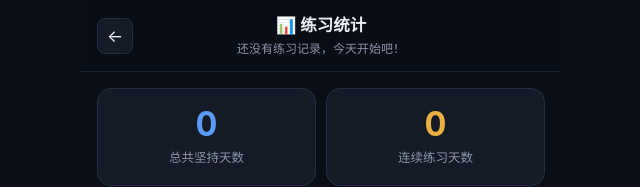
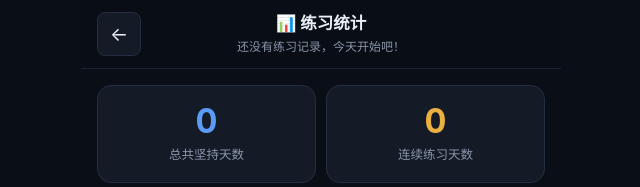
Before and after one commit to yesaiwen2008/shadow100, a website: page index.html in a window 1280 px wide. Both pictures are taken after a click on the button "📊 练习统计". Shown: the top 187 px of the page, without its empty margins (319-959 px from the left). Drawn offline with Linux system fonts and the light colour scheme.

Commit message:
fix: 顶栏返回/管理按钮加大至44px并适配刘海屏（v3.23）

```diff
--- a/css/style.css
+++ b/css/style.css
@@ -110,23 +110,23 @@ select:focus-visible,
   top: 0;
   z-index: 20;
   display: grid;
-  grid-template-columns: 40px 1fr 40px;
+  grid-template-columns: 44px 1fr auto;
   align-items: center;
   gap: var(--sp-2);
-  padding: 14px var(--sp-4);
+  padding: calc(env(safe-area-inset-top, 0px) + 12px) var(--sp-4) 12px;
   background: rgba(10,14,22,.88);
   backdrop-filter: blur(10px);
   -webkit-backdrop-filter: blur(10px);
   border-bottom: 1px solid var(--border-soft);
 }
 .topbar .back {
-  width: 36px; height: 36px;
+  width: 44px; height: 44px;
   display: flex; align-items: center; justify-content: center;
   background: var(--surface);
   border: 1px solid var(--border);
   color: var(--text);
   border-radius: var(--radius-s);
-  font-size: 17px;
+  font-size: 19px;
   cursor: pointer;
   transition: background .15s;
 }
@@ -147,11 +147,11 @@ select:focus-visible,
   overflow: hidden;
   text-overflow: ellipsis;
 }
-.topbar-spacer { width: 36px; height: 36px; }
+.topbar-spacer { width: 44px; height: 44px; }
 
 .manage-btn {
-  width: auto; min-width: 36px; height: 36px;
-  padding: 0 10px;
+  width: auto; min-width: 44px; height: 44px;
+  padding: 0 12px;
   display: flex; align-items: center; justify-content: center;
   background: var(--surface);
   border: 1px solid var(--border);
```
Also changed, not shown: 1 other file.
